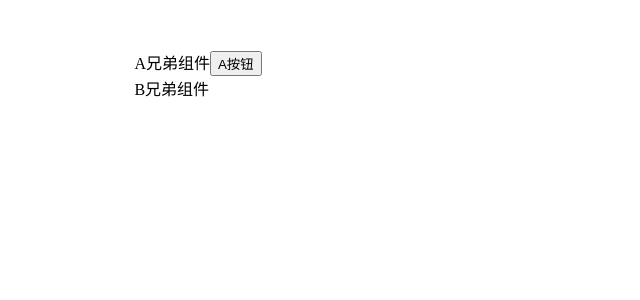
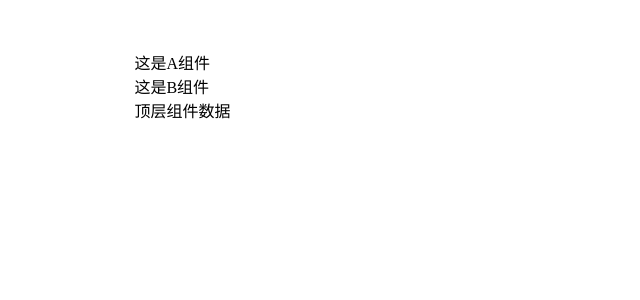
Before and after one commit to FighttingEDG/reactDemo, a React (Vite) app: page / in a window 1280 px wide. Shown: the top 300 px of the page, without its empty margins (0-640 px from the left). Built offline with nearby package versions, Linux system fonts and the light colour scheme.

Commit message:
跨层通信

```diff
--- a/src/App.jsx
+++ b/src/App.jsx
@@ -1,36 +1,36 @@
-import { use, useState, useRef } from 'react'
+import { useState, createContext, useContext } from 'react'
 import './App.scss'
 import avatar from './images/bozai.png'
 import _ from 'lodash'
 import { v4 as uuidv4 } from 'uuid';
 import dayjs from 'dayjs';
-// 兄弟组件通信
-function A({ sendStr }) {
-  const AName = 'a兄弟数据'
+// app传数据给B
+// App组件套A，A套B组件
+const mesCtx = createContext();
+function A() {
   return <div>
-    A兄弟组件
-    <button onClick={() => sendStr(AName)}>A按钮</button>
+    这是A组件
+    {/* B组件 */}
+    <B />
   </div>
 }
-function B({AStr}) {
+function B() {
+  // 使用对应的上下文
+  const ctxMes = useContext(mesCtx)
   return <div>
-    B兄弟组件
+    这是B组件
     <br />
-    {/* A组件字符串 */}
-    {AStr}
-    </div>
+    {ctxMes}
+  </div>
 }
 const App = () => {
-  const [AStr, setAStr] = useState(null)
-  const sendStr = (str) => {
-    setAStr(str)
-  }
+  const mes = '顶层组件数据'
   return (
     <div className="app">
-      <A sendStr={sendStr} />
-      <B AStr={AStr}/>
+      <mesCtx.Provider value={mes}>
+        <A />
+      </mesCtx.Provider>
     </div>
   )
 }
-
 export default App
```
